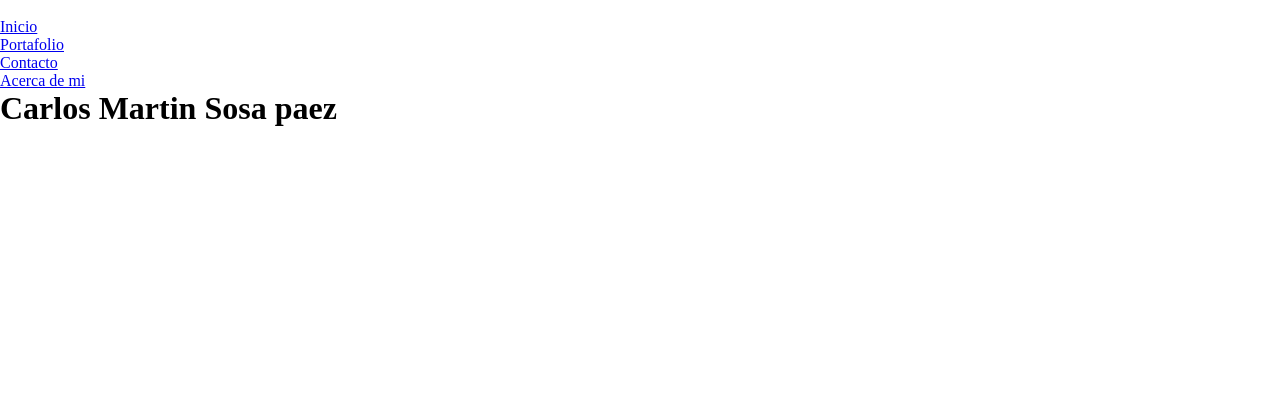
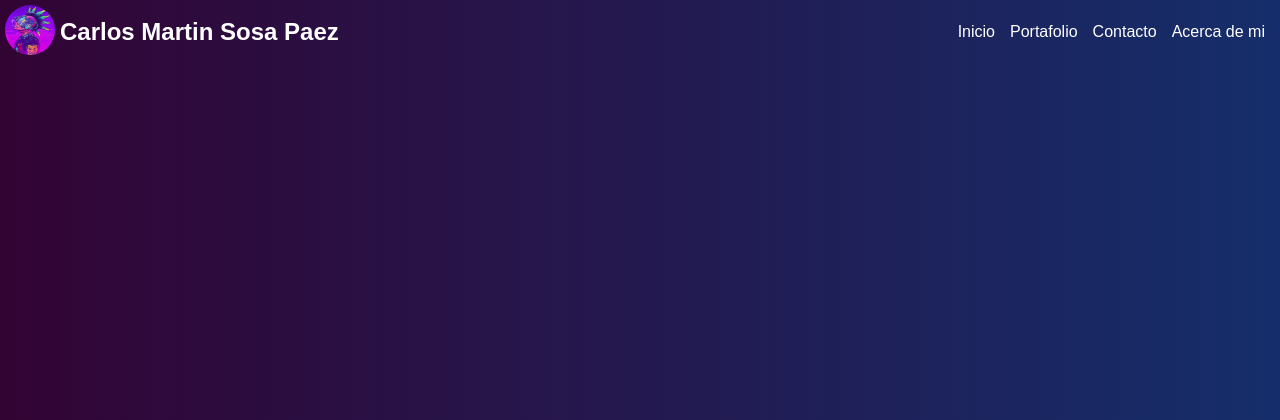
Before and after one commit to tincho950303/portafolio, a PHP site: page / in a window 1280 px wide. Shown: the top 420 px of the page. Run offline with PHP 8.4, Linux system fonts and the light colour scheme.

Commit message:
Estilo y estrucura del header

```diff
--- /dev/null
+++ b/app/frontend/vistas/css/estilos.css
@@ -0,0 +1,11 @@
+*{
+    margin: 0;
+    padding: 0;
+    font-family: Arial, Helvetica, sans-serif;
+    color: #fff;
+    text-decoration: none;
+}
+
+body {
+    background: linear-gradient(to right, #320434, #152e6b);
+}
--- /dev/null
+++ b/app/frontend/vistas/css/header.css
@@ -0,0 +1,29 @@
+header nav {
+    width: 100vw;
+    display: grid;
+    grid-template-columns: auto 1fr 1fr;
+}
+
+header nav .datos {
+    display: flex;
+    flex-direction: column;
+    justify-content:center;
+    margin: 0;
+}
+
+header nav .menu {
+    display: flex;
+    list-style: none;
+    justify-content: right;
+    gap: 15px;
+    padding-right: 15px;
+    align-items: center;
+
+}
+
+header nav .foto-perfil img {
+    width: 50px;
+    height: 50px;
+    border-radius: 50%;
+    padding: 5px;
+}
--- /dev/null
+++ b/app/frontend/vistas/header.html
@@ -0,0 +1,29 @@
+<!DOCTYPE html>
+<html lang="es">
+<head>
+    <meta charset="UTF-8">
+    <meta name="viewport" content="width=device-width, initial-scale=1.0">
+    <link rel="stylesheet" href="css\estilos.css">
+    <link rel="stylesheet" href="css\header.css">
+
+    <title>Portafolio</title>
+</head>
+<body>
+    <header>
+        <nav>
+            <div class="foto-perfil">
+                <a href="portafolio.html"><img src="img\perfil\Perfil-Cyberpunk-1.jpg" alt=""></a>
+            </div>
+            <div class="datos">
+                <h2>Carlos Martin Sosa Paez</h2>
+            </div>
+
+            <div class="menu">
+                <a href="index.html">Inicio</a>
+                <a href="portafolio.html">Portafolio</a>
+                <a href="contacto.html">Contacto</a>
+                <a href="acercade.html">Acerca de mi</a>
+            </div>
+
+        </nav>
+    </header>
--- a/frontend/app/vista/css/estilos.css
+++ /dev/null
@@ -1,5 +0,0 @@
-*{
-    margin: 0;
-    padding: 0;
-
-}
--- a/frontend/app/vista/header.html
+++ /dev/null
@@ -1,24 +0,0 @@
-<!DOCTYPE html>
-<html lang="en">
-<head>
-    <meta charset="UTF-8">
-    <meta name="viewport" content="width=device-width, initial-scale=1.0">
-    <link rel="stylesheet" href="css\estilos.css">
-    <title>Portafolio</title>
-</head>
-<body>
-    <header>
-        <nav>
-            <img src="" alt="">
-            <ul>
-                <li><a href="index.html">Inicio</a></li>
-                <li><a href="portafolio.html">Portafolio</a></li>
-                <li><a href="contacto.html">Contacto</a></li>
-                <li><a href="acercade.html">Acerca de mi</a></li>
-            </ul>
-        </nav>
-    </header>
-
-    <h1>Carlos Martin Sosa paez</h1>
-</body>
-</html>
--- a/index.php
+++ b/index.php
@@ -1,2 +1,2 @@
 <?php
-include_once "frontend/app/vista/header.html";
+include_once "app/frontend/vistas/header.html";
```
Also changed, not shown: app/frontend/vistas/img/perfil/Perfil-Cyberpunk-1.jpg (added), app/frontend/vistas/img/perfil/perfil1.jpg (added).
